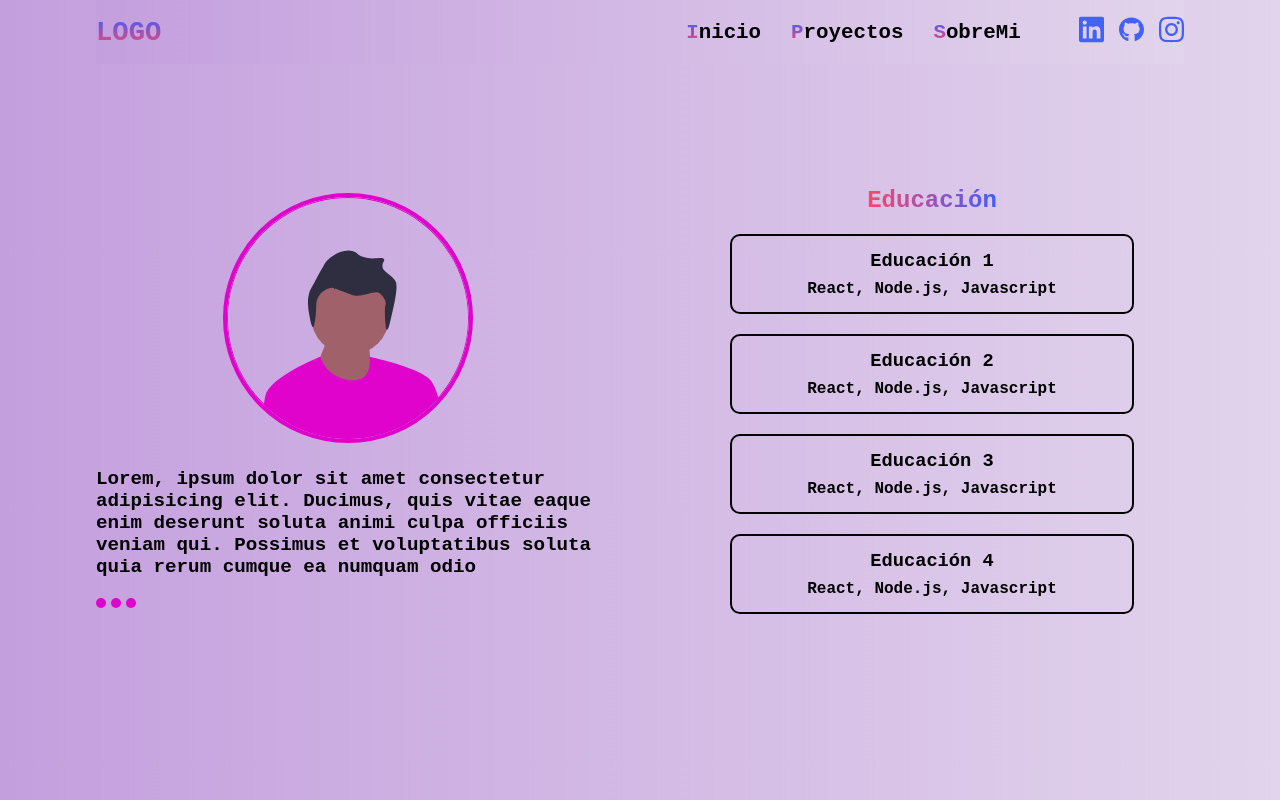
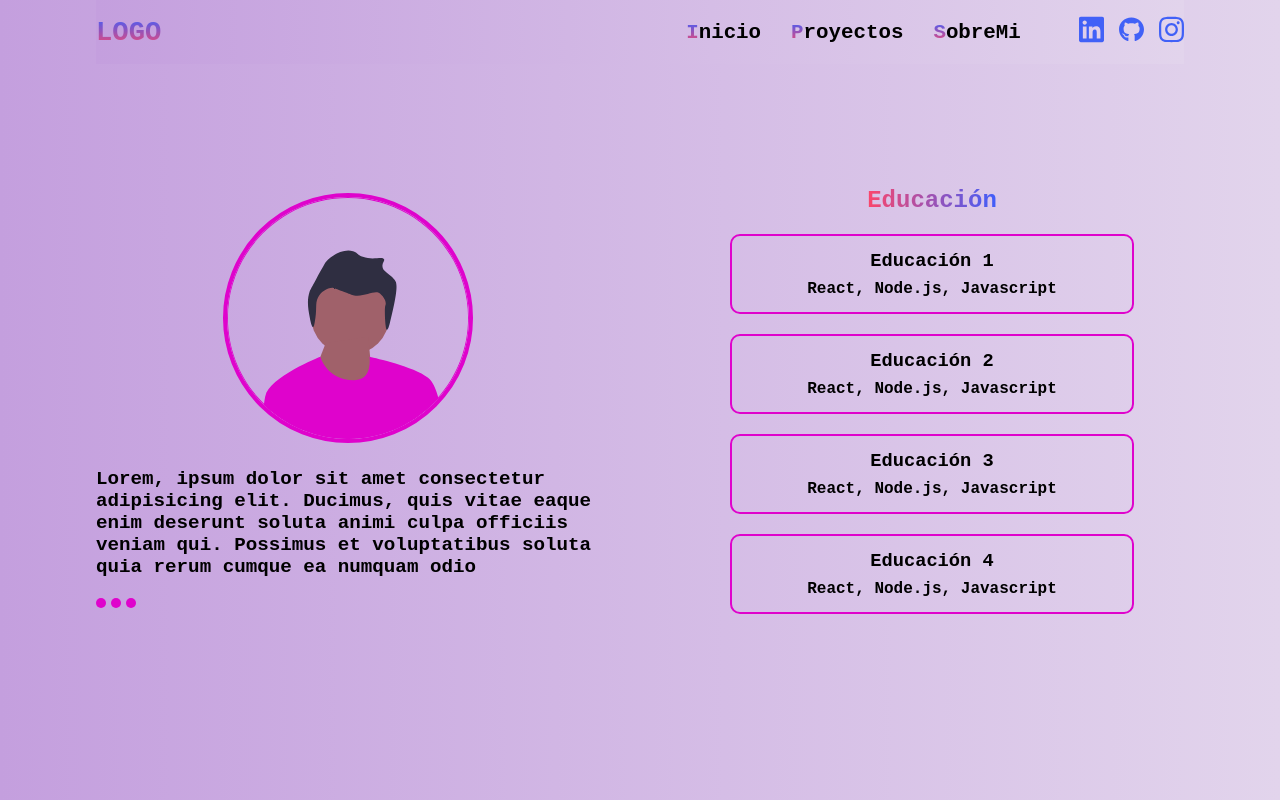
Before and after one commit to MINOTAURO18/Portafolio-Plantilla-React, a React (Vite) app: page /Portafolio-Plantilla-React/sobremi in a window 1280 px wide. Built offline with nearby package versions, Linux system fonts and the light colour scheme.

Commit message:
terminado

```diff
--- a/src/SobreMi/SobreMi.module.css
+++ b/src/SobreMi/SobreMi.module.css
@@ -63,7 +63,7 @@
 
 .SobreMi .edu div{
     min-width: 310px;
-    border: 2px solid black;
+    border: 2px solid rgb(223, 3, 204);
     border-radius: 10px;
     width: 80%;
     height: 80px;
```
